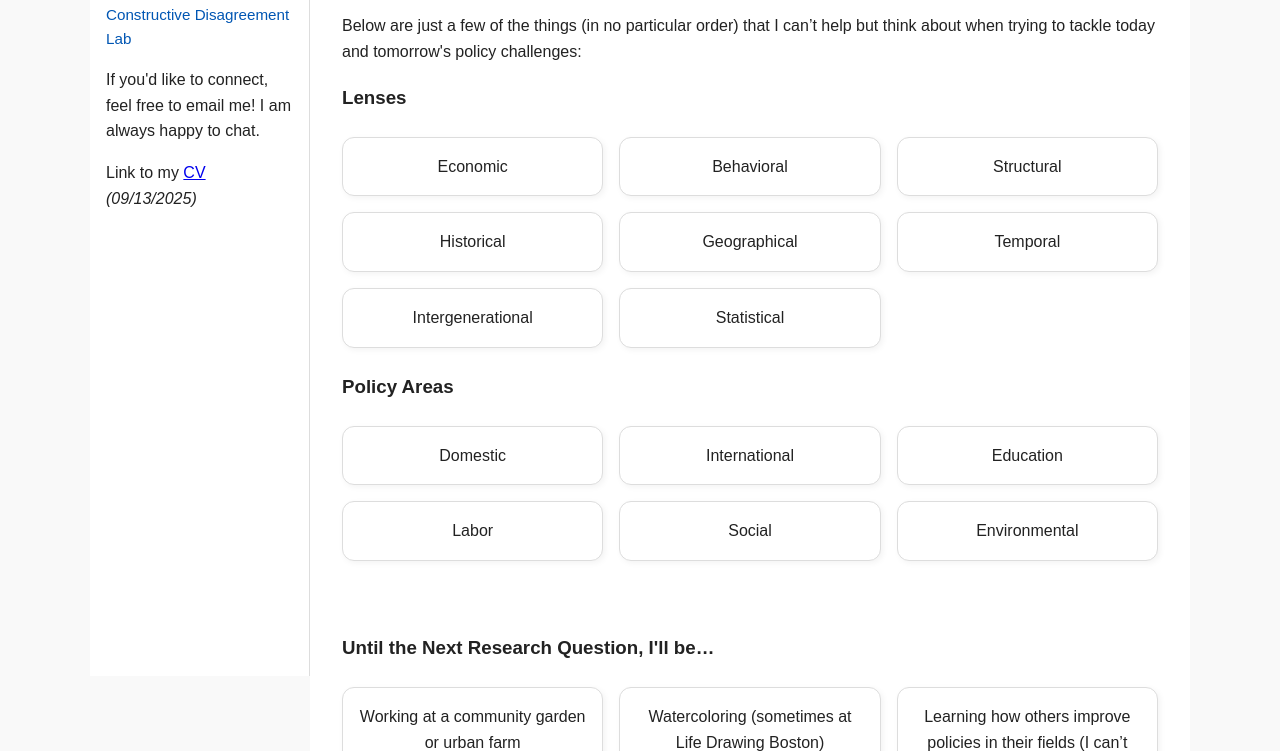
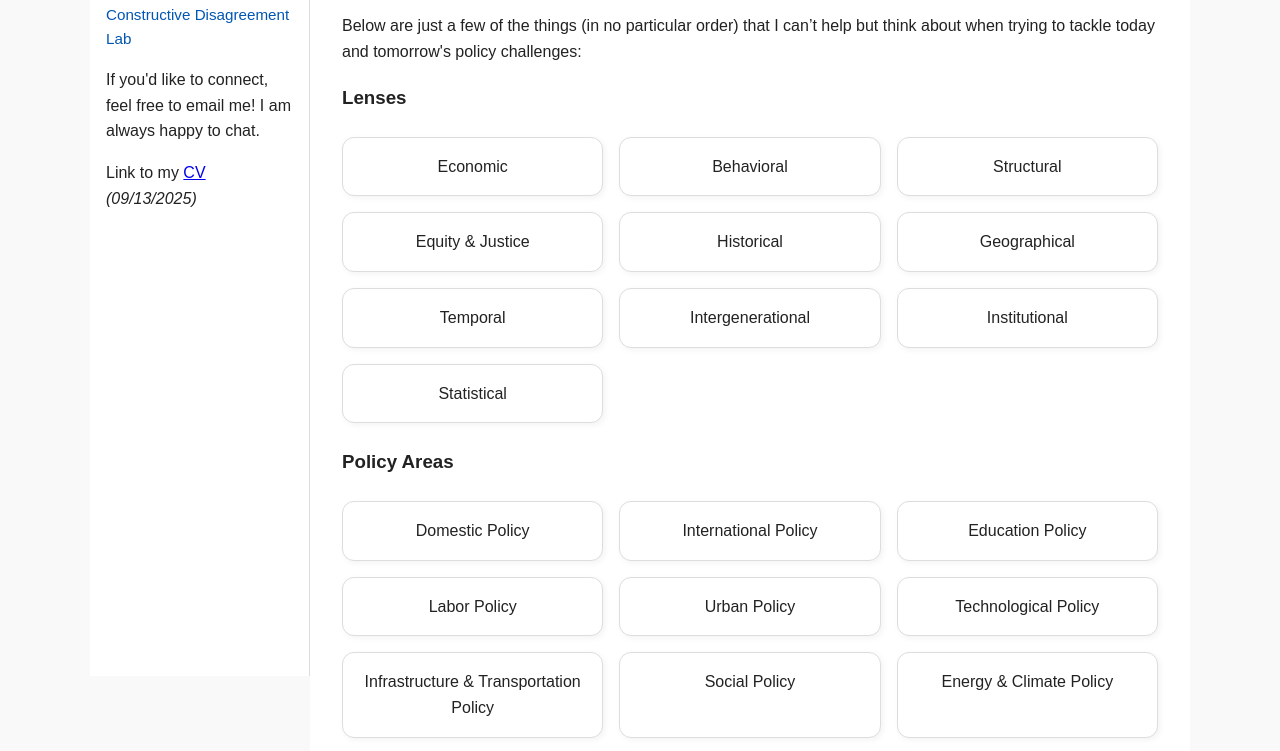
Before and after one commit to piper-o/piper-o.github.io, a plain HTML site: page index.html in a window 1280 px wide. Shown: the part 188-939 px from the top of the page. Drawn offline with Linux system fonts and the light colour scheme.

Commit message:
Update index.html

```diff
--- a/index.html
+++ b/index.html
@@ -158,21 +158,27 @@
 <div>Economic</div>
 <div>Behavioral</div>
 <div>Structural</div>
+<div>Equity & Justice</div>
 <div>Historical</div>
 <div>Geographical</div>
 <div>Temporal</div>
 <div>Intergenerational</div>
+<div>Institutional</div>
 <div>Statistical</div>
 </div>
 <!-- Policy Domains Grid -->
 <h3>Policy Areas</h3>
 <div class="grid">
-<div>Domestic</div>
-<div>International</div>
-<div>Education</div>
-<div>Labor</div>
-<div>Social</div>
-<div>Environmental</div>
+<div>Domestic Policy</div>
+<div>International Policy</div>
+<div>Education Policy</div>
+<div>Labor Policy</div>
+<div>Urban Policy</div>
+<div>Technological Policy</div>
+<div>Infrastructure & Transportation Policy</div>
+<div>Social Policy</div>
+<div>Energy & Climate Policy</div>
+<div>Health Policy</div>
 </div>
 <h3>&nbsp;</h3>
 <h3>Until the Next Research Question, I'll be&hellip;</h3>
```
